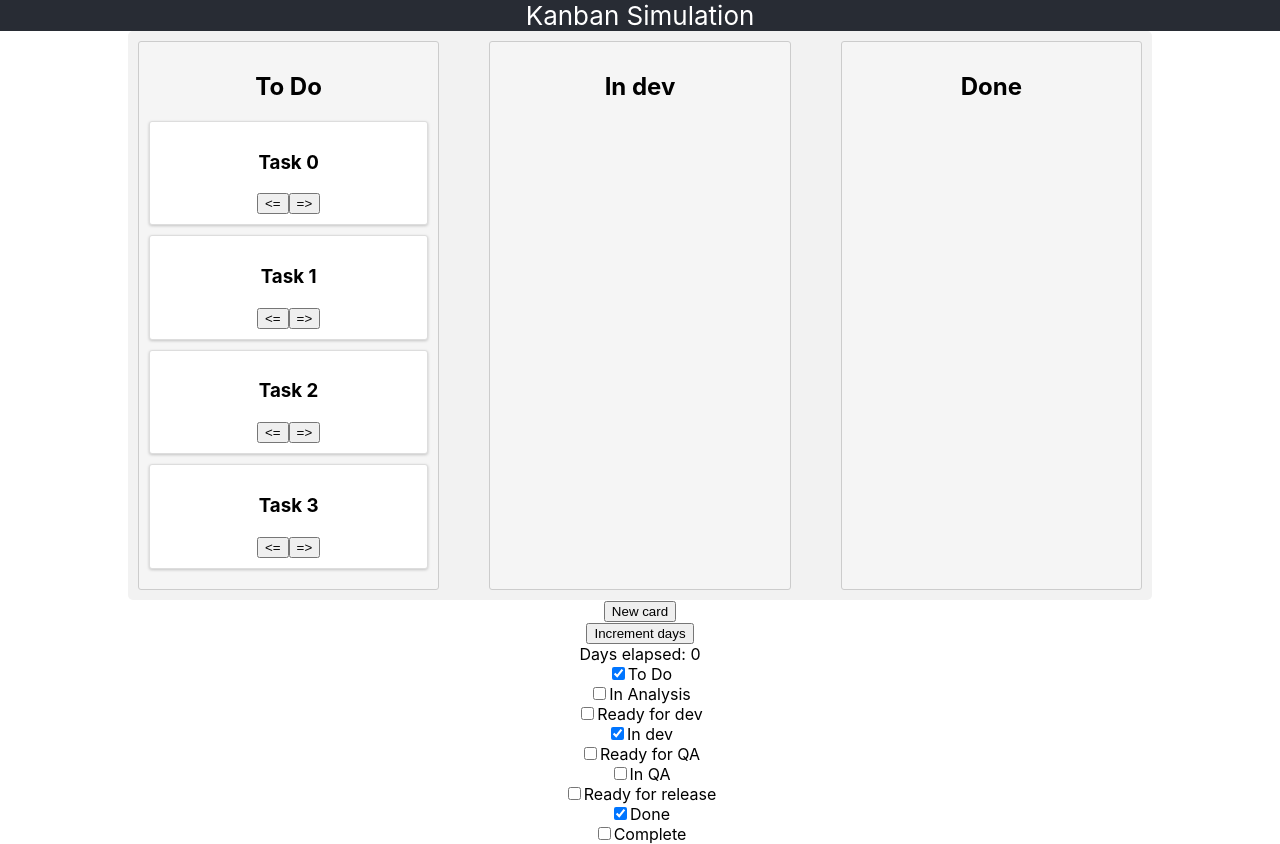
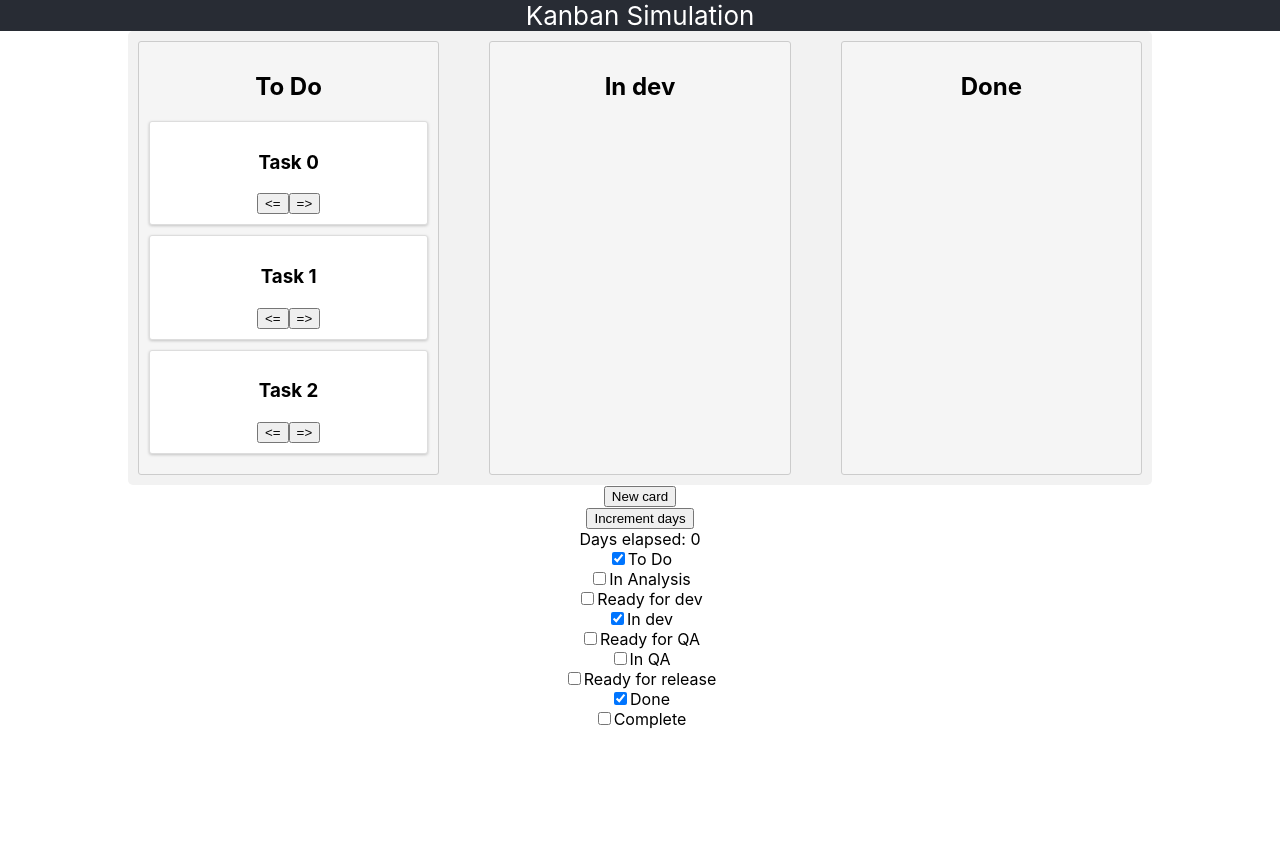
Before and after one commit to JimBobBirnie/kanboard-react, a React (Create React App) app: page / in a window 1280 px wide. After the commit the page ends 800 px from the top, so only its background shows below. Built offline with nearby package versions, Linux system fonts and the light colour scheme.

Commit message:
extracted tasks to App

```diff
--- a/src/App.js
+++ b/src/App.js
@@ -15,12 +15,18 @@ function App() {
     { kanbanOrder: 5, title: 'Complete', active: false }
   ];
 
+  const tasks = [
+    { title: 'Task 0', kanbanOrder: 0 },
+    { title: 'Task 1', kanbanOrder: 0 },
+    { title: 'Task 2', kanbanOrder: 0 },
+  ];
+
   return (
     <div className="App">
       <header className="App-header">
         Kanban Simulation
       </header>
-      <KanbanBoard columns={columns} />
+      <KanbanBoard columns={columns} tasks={tasks} />
     </div>
   );
 }
--- a/src/KanbanBoard.js
+++ b/src/KanbanBoard.js
@@ -2,7 +2,7 @@ import React, { useState } from 'react';
 
 import TaskCard from './TaskCard';
 
-const KanbanBoard = ({columns}) => {
+const KanbanBoard = ({ columns, tasks }) => {
 
 
     const [stateColumns, setColumns] = useState(columns)
@@ -11,14 +11,7 @@ const KanbanBoard = ({columns}) => {
         return stateColumns.filter(c => c.active);
     }
 
-    const [tasks, setTasks] = useState([
-        { title: 'Task 0', kanbanOrder: 0 },
-        { title: 'Task 1', kanbanOrder: 0 },
-        { title: 'Task 2', kanbanOrder: 0 },
-        { title: 'Task 3', kanbanOrder: 0 },
-
-        // add more tasks as needed
-    ]);
+    const [stateTasks, setTasks] = useState(tasks);
 
     const [elapsedDays, setElapsedDays] = useState(0);
     const advanceProbability = 0.5;
@@ -29,7 +22,7 @@ const KanbanBoard = ({columns}) => {
     }
 
     const handleTaskMove = (movingTask, newStatus) => {
-        const updatedTasks = tasks.map(task => {
+        const updatedTasks = stateTasks.map(task => {
             if (task === movingTask) {
                 return { ...task, kanbanOrder: newStatus };
             }
@@ -67,7 +60,7 @@ const KanbanBoard = ({columns}) => {
     }
 
     const resolveAddCards = () => {
-        const updatedTasks = tasks.map(task => {
+        const updatedTasks = stateTasks.map(task => {
             if (taskIsComplete(task)) {
                 return task;
             }
@@ -95,13 +88,13 @@ const KanbanBoard = ({columns}) => {
     }
 
     const newCard = () => {
-        const newCardTitle = 'Task ' + tasks.length;
-        const updatedTasks = [...tasks, { title: newCardTitle, kanbanOrder: 0 }];
+        const newCardTitle = 'Task ' + stateTasks.length;
+        const updatedTasks = [...stateTasks, { title: newCardTitle, kanbanOrder: 0 }];
         setTasks(updatedTasks);
     }
 
     const renderTaskCards = (kanbanOrder) => {
-        return tasks
+        return stateTasks
             .filter(task => task.kanbanOrder === kanbanOrder)
             .map(task => (
 
```
